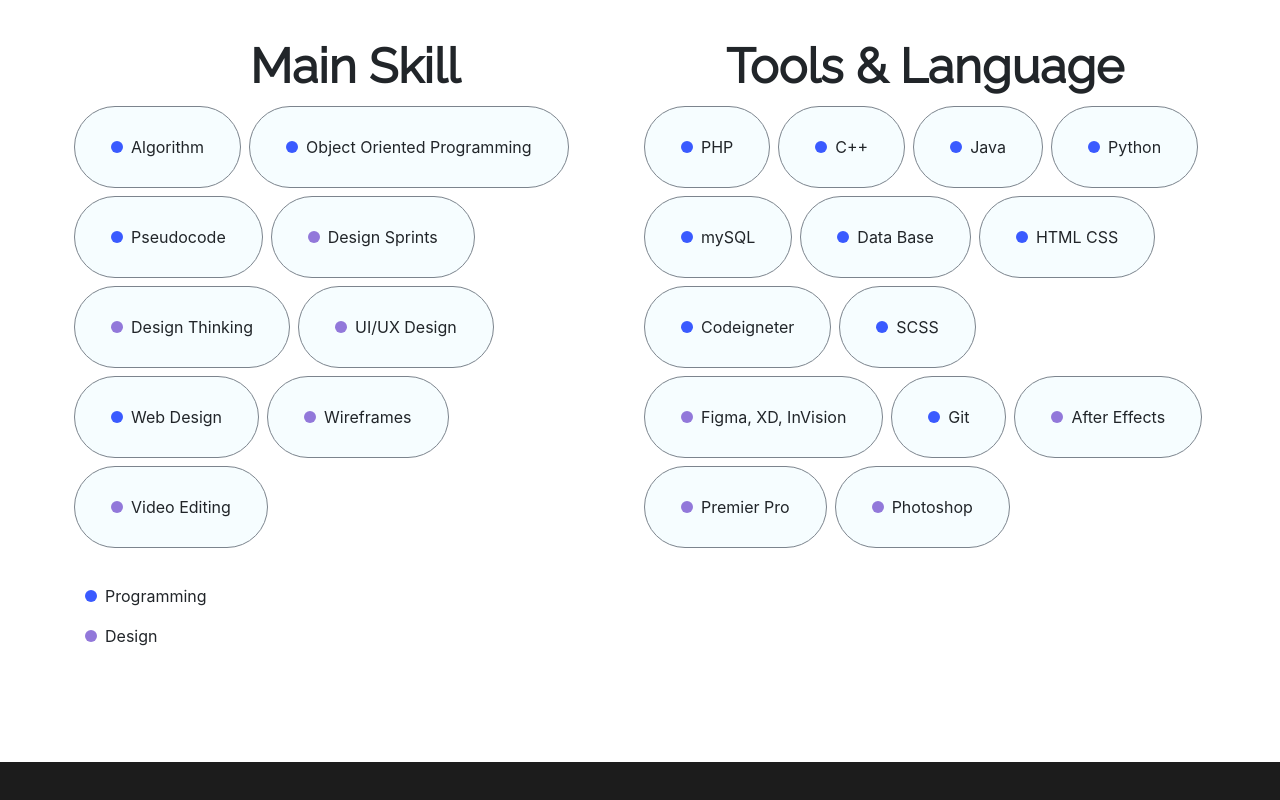
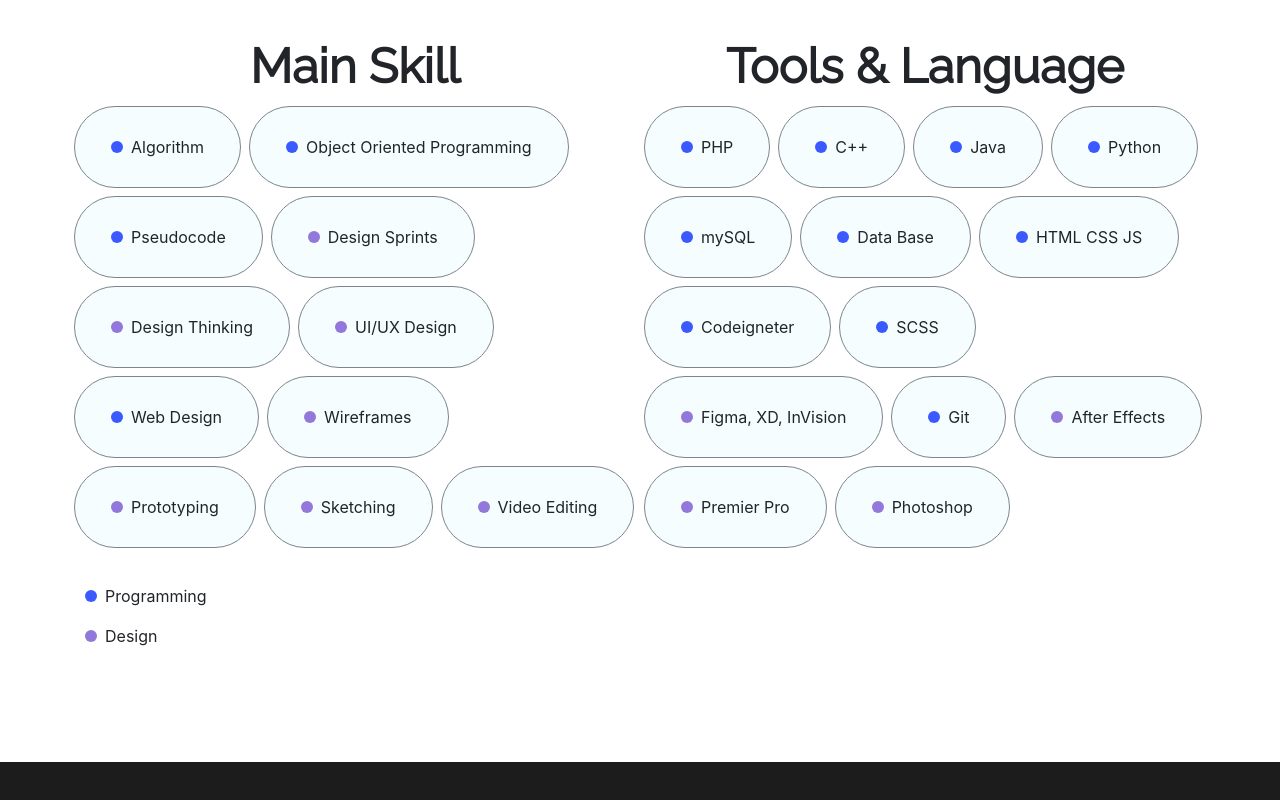
Before and after one commit to heexid/heexid.github.io, a plain HTML site: page index.html in a window 1280 px wide. Shown: the part 3991-4791 px from the top of the page. Drawn offline with nearby package versions, Linux system fonts and the light colour scheme.

Commit message:
Update index.html

```diff
--- a/index.html
+++ b/index.html
@@ -247,6 +247,12 @@
                             <p class="body1"><div class="dot-2"></div>Wireframes</p>
                         </div>
                         <div class="content">
+                            <p class="body1"><div class="dot-2"></div>Prototyping</p>
+                        </div>
+                        <div class="content">
+                            <p class="body1"><div class="dot-2"></div>Sketching</p>
+                        </div>
+                        <div class="content">
                             <p class="body1"><div class="dot-2"></div>Video Editing</p>
                         </div>
                     </div>
@@ -273,7 +279,7 @@
                             <p class="body1"><div class="dot-1"></div>Data Base</p>
                         </div>
                         <div class="content">
-                            <p class="body1"><div class="dot-1"></div>HTML CSS</p>
+                            <p class="body1"><div class="dot-1"></div>HTML CSS JS</p>
                         </div>
                         <div class="content">
                             <p class="body1"><div class="dot-1"></div>Codeigneter</p>
```
